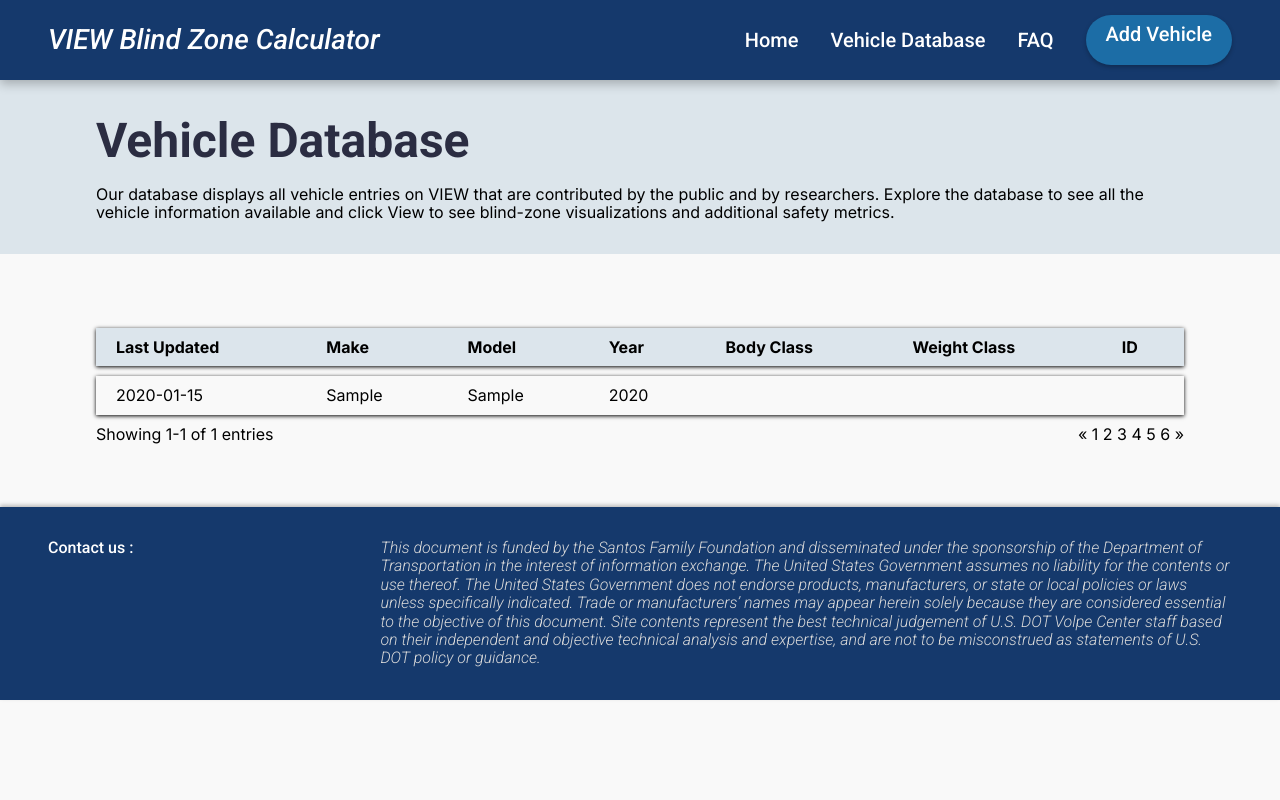
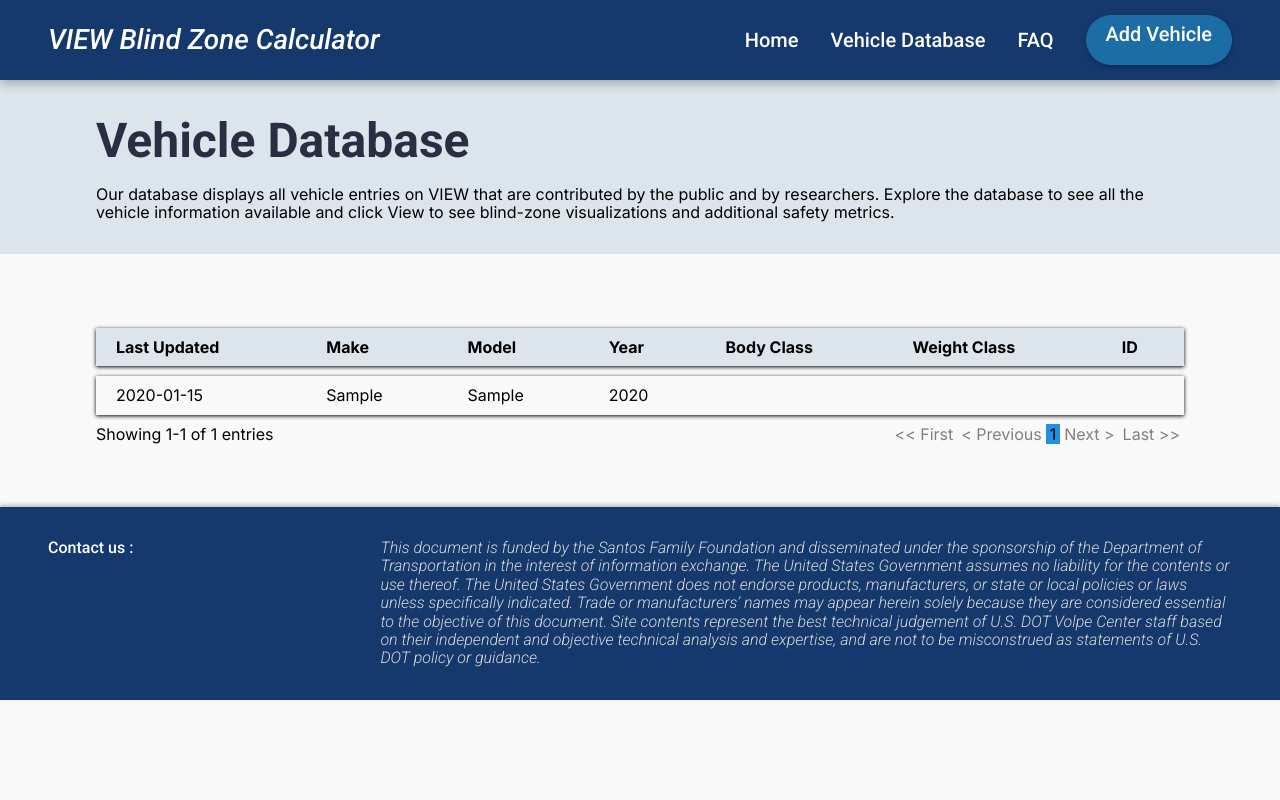
Before and after one commit to projectview2018/VIEW2.0-site, a Django app: page /vehicle_database_table/ in a window 1280 px wide. Run offline with Django 4.2, Linux system fonts and the light colour scheme; tables that the repository leaves empty hold one stand-in row (values such as "Sample post").

Commit message:
add v1 pagination to db table

```diff
--- a/lidar/static/lidar/vehicle-database-table.js
+++ b/lidar/static/lidar/vehicle-database-table.js
@@ -10,6 +10,7 @@ class Model {
         this.start_vehicle_num = null;
         this.end_vehicle_num = null;
         this.total_vehicle_num = this.vehicle_list.length;
+        this.num_pages = Math.ceil(this.total_vehicle_num / this.cars_per_page)
         this.current_vehicles = [];
         this.changedPageSubscribers = [];
     }
@@ -26,8 +27,8 @@ class Model {
         this.page = p;
 
         this.current_vehicles = []
-        let start_index = 10 * (p - 1);
-        let end_index = this.vehicle_list.length >= 10 * p ? 10 * p : this.vehicle_list.length;
+        let start_index = this.cars_per_page * (p - 1);
+        let end_index = this.vehicle_list.length >= this.cars_per_page * p ? this.cars_per_page * p : this.vehicle_list.length;
         for (let i = start_index; i < end_index; i++) {
             this.current_vehicles.push(this.vehicle_list[i]);
         }
@@ -50,6 +51,89 @@ class LabelView {
     }
 }
 
+class PageSelectorView {
+    constructor(m) {
+        this.model = m;
+        this.pageSelector = document.getElementById('pagination');
+        m.subChangedPage(() => this.handleChangedPage());
+    }
+
+    handleChangedPage() {
+        while (this.pageSelector.children.length > 0) {
+            this.pageSelector.removeChild(this.pageSelector.children[0]);
+        }
+
+        let start_page = this.model.page - 2 > 0 ? this.model.page - 2 : 1
+        let end_page = this.model.page + 2 <= this.model.num_pages ? this.model.page + 2 : this.model.num_pages
+
+        let first_page = document.createElement('a');
+        first_page.innerText = "<< First";
+        first_page.dataset.pagenum = 1;
+        first_page.classList.add('pagination_elt');
+        if (this.model.page !== 1) {
+            first_page.addEventListener('click', (e) => this.handlePageChange(e));
+            first_page.classList.add('clickable_page');
+        } else {
+            first_page.classList.add('unclickable_page');
+        }
+        this.pageSelector.appendChild(first_page);
+
+        let prev_page = document.createElement('a');
+        prev_page.innerText = "< Previous";
+        prev_page.dataset.pagenum = this.model.page - 1;
+        prev_page.classList.add('pagination_elt');
+        if (this.model.page !== 1) {
+            prev_page.addEventListener('click', (e) => this.handlePageChange(e));
+            prev_page.classList.add('clickable_page');
+        } else {
+            prev_page.classList.add('unclickable_page');
+        }
+        this.pageSelector.appendChild(prev_page);
+
+        for (let i = start_page; i <= end_page; i++) {
+            let curr_page = document.createElement('a');
+            curr_page.innerText = `${i}`;
+            curr_page.dataset.pagenum = i;
+            curr_page.classList.add('pagination_elt');
+            if (i !== this.model.page) {
+                curr_page.addEventListener('click', (e) => this.handlePageChange(e));
+                curr_page.classList.add('clickable_page');
+            } else {
+                curr_page.classList.add('current_page');
+            }
+            this.pageSelector.appendChild(curr_page);
+        }
+
+        let next_page = document.createElement('a');
+        next_page.innerText = "Next >";
+        next_page.dataset.pagenum = this.model.page + 1;
+        next_page.classList.add('pagination_elt');
+        if (this.model.page !== this.model.num_pages) {
+            next_page.addEventListener('click', (e) => this.handlePageChange(e));
+            next_page.classList.add('clickable_page');
+        } else {
+            next_page.classList.add('unclickable_page');
+        }
+        this.pageSelector.appendChild(next_page);
+
+        let last_page = document.createElement('a');
+        last_page.innerText = "Last >>";
+        last_page.dataset.pagenum = this.model.num_pages;
+        last_page.classList.add('pagination_elt');
+        if (this.model.page !== this.model.num_pages) {
+            last_page.addEventListener('click', (e) => this.handlePageChange(e));
+            last_page.classList.add('clickable_page');
+        } else {
+            last_page.classList.add('unclickable_page');
+        }
+        this.pageSelector.appendChild(last_page);
+    }
+
+    handlePageChange(e) {
+        this.model.changePage(+e.target.dataset.pagenum);
+    }
+}
+
 class TableView {
     constructor(m) {
         this.model = m;
@@ -58,9 +142,8 @@ class TableView {
     }
 
     handleChangedPage() {
-        let children = this.table.children;
-        for (let i = 1; i < children.length; i++) {
-            this.table.removeChild(children[i]);
+        while (this.table.children.length > 1) {
+            this.table.removeChild(this.table.children[1]);
         }
         for (let vehicle of this.model.getVehicles()) {
             let row = document.createElement('tr');
@@ -79,6 +162,7 @@ function init() {
     const model = new Model();
     const tableV = new TableView(model);
     const labelV = new LabelView(model);
+    const pageSelectorV = new PageSelectorView(model);
     model.changePage(1);
 }
 
--- a/lidar/templates/lidar/vehicle-database-table.html
+++ b/lidar/templates/lidar/vehicle-database-table.html
@@ -51,6 +51,18 @@
         display: flex;
         justify-content: space-between;
         width: 100%;
+      }
+      .pagination_elt {
+        padding: 0px 4px;
+      }
+      .clickable_page {
+        cursor: pointer;
+      }
+      .unclickable_page {
+        color: graytext;
+      }
+      .current_page {
+         background-color: #248ee0;
       }
     </style>
     <link
@@ -259,16 +271,7 @@
             </table>
             <div id="table_footer">
               <div id="entry_indicator"></div>
-              <div id="pagination">
-                <a href="#">&laquo;</a>
-                <a href="#">1</a>
-                <a href="#">2</a>
-                <a href="#">3</a>
-                <a href="#">4</a>
-                <a href="#">5</a>
-                <a href="#">6</a>
-                <a href="#">&raquo;</a>
-              </div>
+              <div id="pagination"></div>
             </div>
           </div>
         </div>
```
